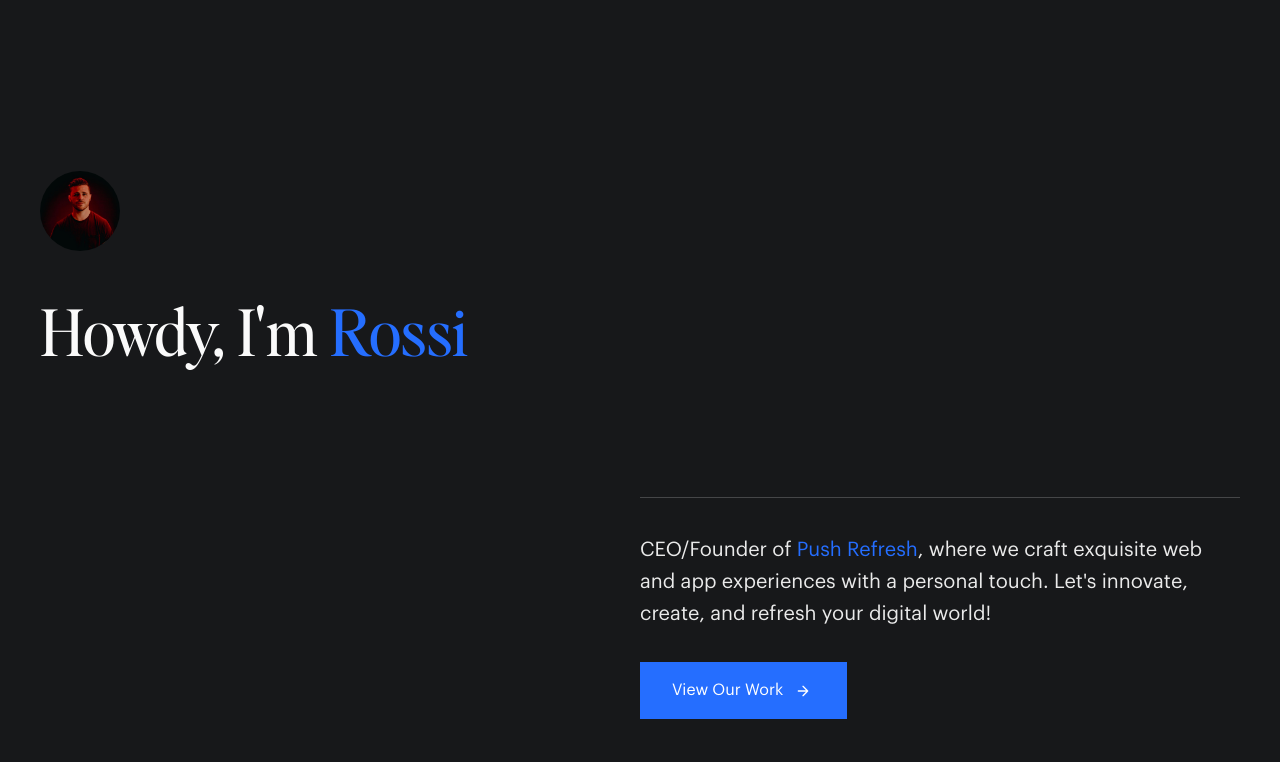
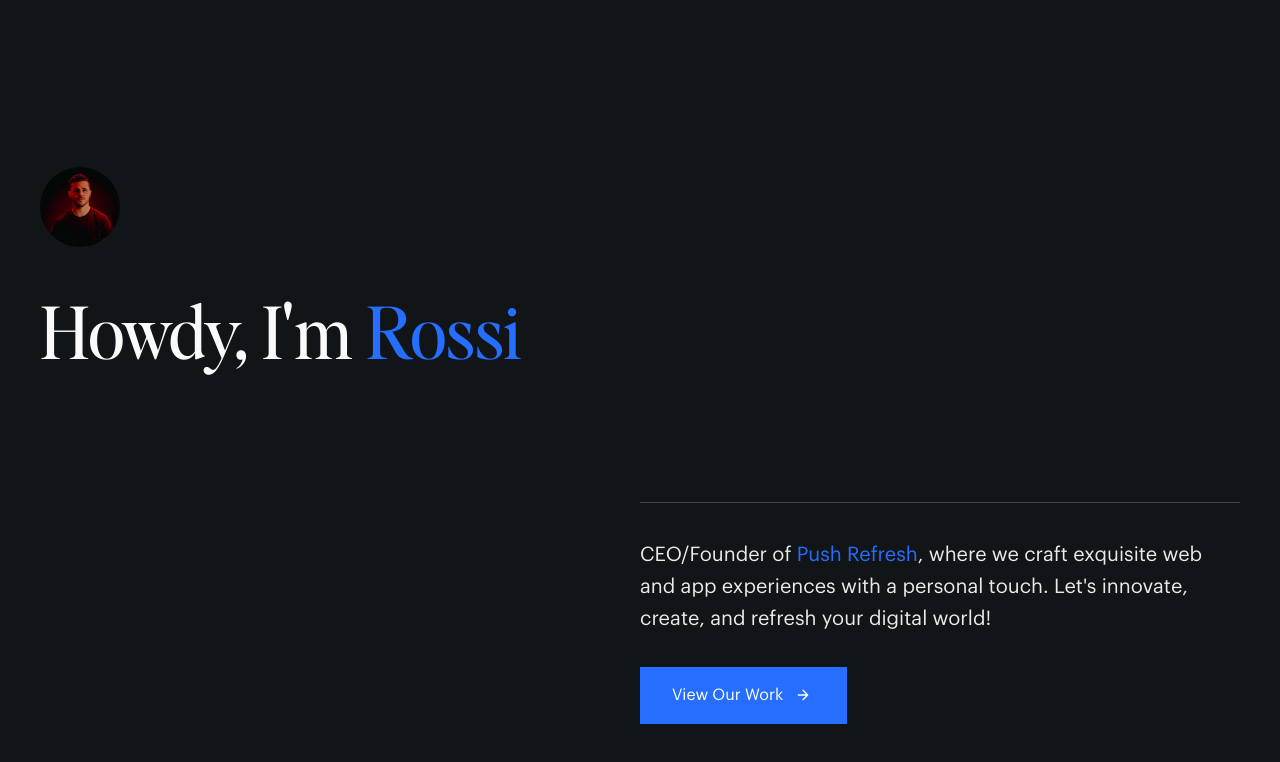
Before and after one commit to pr-rossi/itsmichaelrossi, a plain HTML site: page index.html in a window 1280 px wide. Shown: the part 102-864 px from the top of the page. Drawn offline with nearby package versions, Linux system fonts and the light colour scheme.

Commit message:
Update index.html

```diff
--- a/index.html
+++ b/index.html
@@ -45,7 +45,7 @@
         body {
             font-family: 'Graphik', system-ui, -apple-system, sans-serif;
             font-weight: 400;
-            background: #17181A;
+            background: #121517;
             color: #fafafa;
             line-height: 1.6;
         }
@@ -121,7 +121,7 @@
 
         h1 {
             font-family: 'Editor\'s Note', serif;
-            font-size: 4rem;
+            font-size: 4.5rem;
             font-weight: 400;
             margin-top: 0px;
             margin-bottom: 8rem;
```
